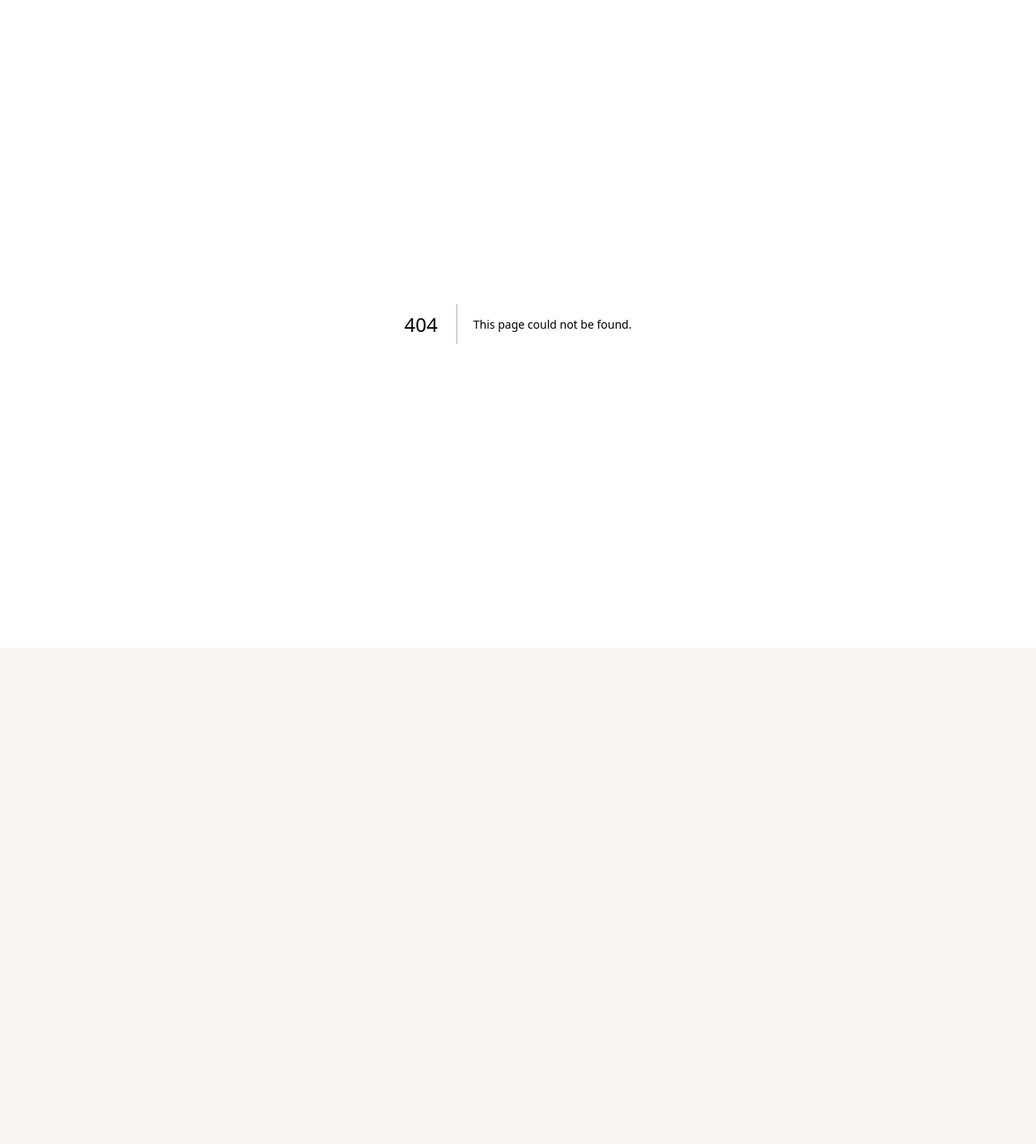
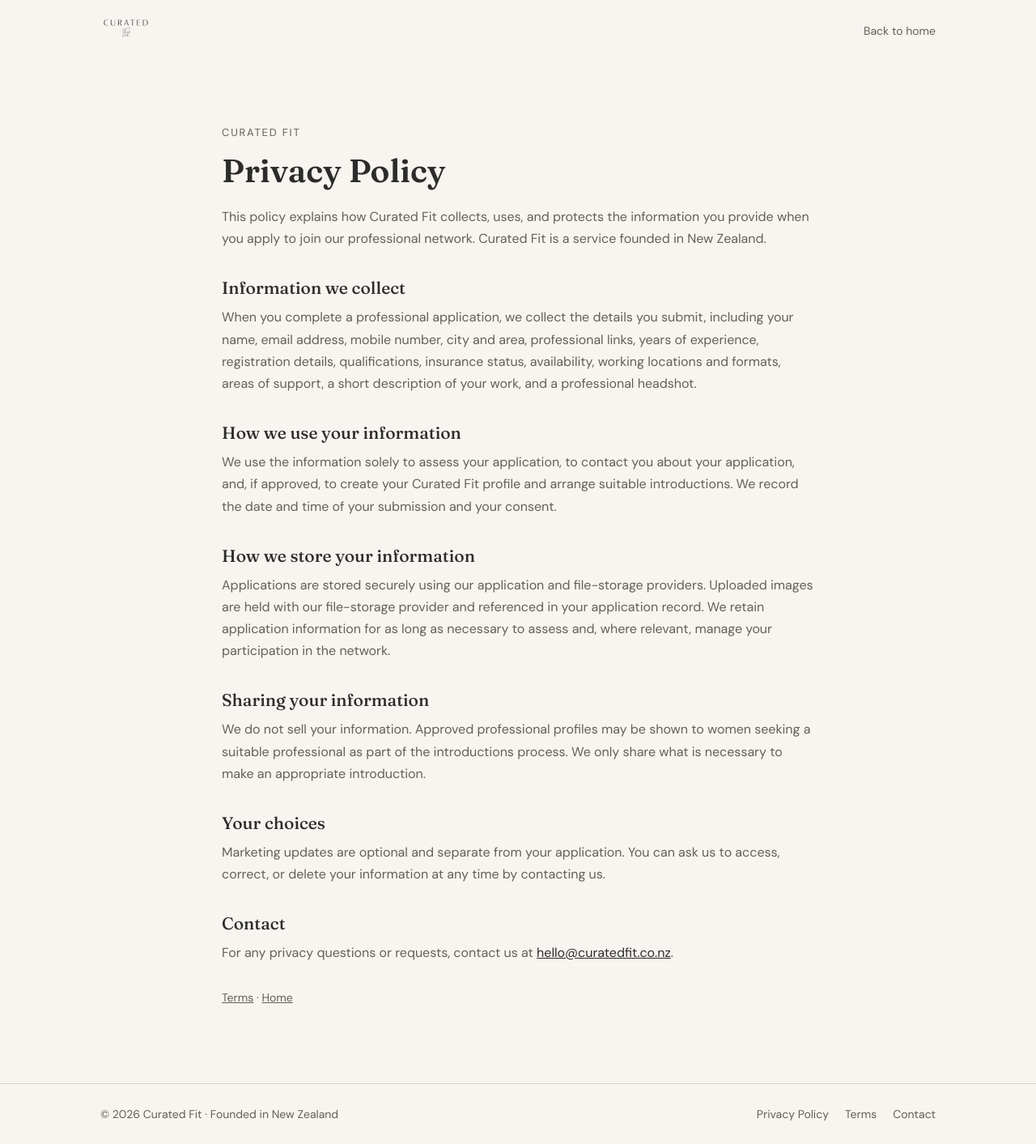
Before and after one commit to EmPerry1972/curated-fit-holding-page, a Next.js app: page /privacy in a window 1280 px wide. Before the commit this address had no page. Shown: the whole page at 81% size. Before the commit the page ends 800 px from the top, so only its background shows below. Built offline with nearby package versions, Linux system fonts and the light colour scheme.

Commit message:
Create Privacy Policy page
This page outlines how Curated Fit collects, uses, and protects user information, including details about the application process and user rights.

```diff
--- /dev/null
+++ b/app/privacy/page.tsx
@@ -0,0 +1,90 @@
+import type { Metadata } from "next";
+import Link from "next/link";
+
+export const metadata: Metadata = {
+  title: "Privacy Policy | Curated Fit",
+  description: "How Curated Fit collects, uses, and protects the information you provide.",
+};
+
+const wrap = { maxWidth: 780, margin: "0 auto", padding: "0 24px" };
+const serif = "var(--font-serif), Fraunces, Georgia, serif";
+const h1 = { fontFamily: serif, fontWeight: 600, fontSize: "clamp(28px, 4.5vw, 40px)", lineHeight: 1.15, color: "var(--ink)" };
+const h2 = { fontFamily: serif, fontWeight: 500, fontSize: 21, color: "var(--ink)", margin: "34px 0 10px" };
+const body = { fontSize: 16, lineHeight: 1.7, color: "var(--muted)", marginBottom: 14 };
+
+export default function PrivacyPage() {
+  return (
+    <main>
+      <nav style={{ display: "flex", alignItems: "center", justifyContent: "space-between", padding: "22px 24px", maxWidth: 1080, margin: "0 auto" }}>
+        <Link href="/"><img src="/logo.png" alt="Curated Fit" style={{ height: 26 }} /></Link>
+        <Link href="/" style={{ fontSize: 14, color: "var(--muted)" }}>Back to home</Link>
+      </nav>
+
+      <section style={{ ...wrap, padding: "clamp(48px, 8vw, 80px) 24px" }}>
+        <p style={{ fontSize: 13, letterSpacing: "0.14em", textTransform: "uppercase", color: "var(--muted)", marginBottom: 16 }}>Curated Fit</p>
+        <h1 style={h1}>Privacy Policy</h1>
+        <p style={{ ...body, marginTop: 20 }}>
+          This policy explains how Curated Fit collects, uses, and protects the information you provide when
+          you apply to join our professional network. Curated Fit is a service founded in New Zealand.
+        </p>
+
+        <h2 style={h2}>Information we collect</h2>
+        <p style={body}>
+          When you complete a professional application, we collect the details you submit, including your
+          name, email address, mobile number, city and area, professional links, years of experience,
+          registration details, qualifications, insurance status, availability, working locations and
+          formats, areas of support, a short description of your work, and a professional headshot.
+        </p>
+
+        <h2 style={h2}>How we use your information</h2>
+        <p style={body}>
+          We use the information solely to assess your application, to contact you about your application,
+          and, if approved, to create your Curated Fit profile and arrange suitable introductions. We record
+          the date and time of your submission and your consent.
+        </p>
+
+        <h2 style={h2}>How we store your information</h2>
+        <p style={body}>
+          Applications are stored securely using our application and file-storage providers. Uploaded images
+          are held with our file-storage provider and referenced in your application record. We retain
+          application information for as long as necessary to assess and, where relevant, manage your
+          participation in the network.
+        </p>
+
+        <h2 style={h2}>Sharing your information</h2>
+        <p style={body}>
+          We do not sell your information. Approved professional profiles may be shown to women seeking a
+          suitable professional as part of the introductions process. We only share what is necessary to make
+          an appropriate introduction.
+        </p>
+
+        <h2 style={h2}>Your choices</h2>
+        <p style={body}>
+          Marketing updates are optional and separate from your application. You can ask us to access, correct,
+          or delete your information at any time by contacting us.
+        </p>
+
+        <h2 style={h2}>Contact</h2>
+        <p style={body}>
+          For any privacy questions or requests, contact us at{" "}
+          <a href="mailto:hello@curatedfit.co.nz" style={{ textDecoration: "underline", color: "var(--ink)" }}>hello@curatedfit.co.nz</a>.
+        </p>
+
+        <p style={{ ...body, marginTop: 30, fontSize: 14 }}>
+          <Link href="/terms" style={{ textDecoration: "underline" }}>Terms</Link> · <Link href="/" style={{ textDecoration: "underline" }}>Home</Link>
+        </p>
+      </section>
+
+      <footer style={{ borderTop: "1px solid var(--line)" }}>
+        <div style={{ maxWidth: 1080, margin: "0 auto", display: "flex", flexWrap: "wrap", gap: 16, alignItems: "center", justifyContent: "space-between", padding: "28px 24px", fontSize: 14, color: "var(--muted)" }}>
+          <span>© {new Date().getFullYear()} Curated Fit · Founded in New Zealand</span>
+          <span style={{ display: "flex", gap: 20 }}>
+            <Link href="/privacy">Privacy Policy</Link>
+            <Link href="/terms">Terms</Link>
+            <a href="mailto:hello@curatedfit.co.nz">Contact</a>
+          </span>
+        </div>
+      </footer>
+    </main>
+  );
+}
```
